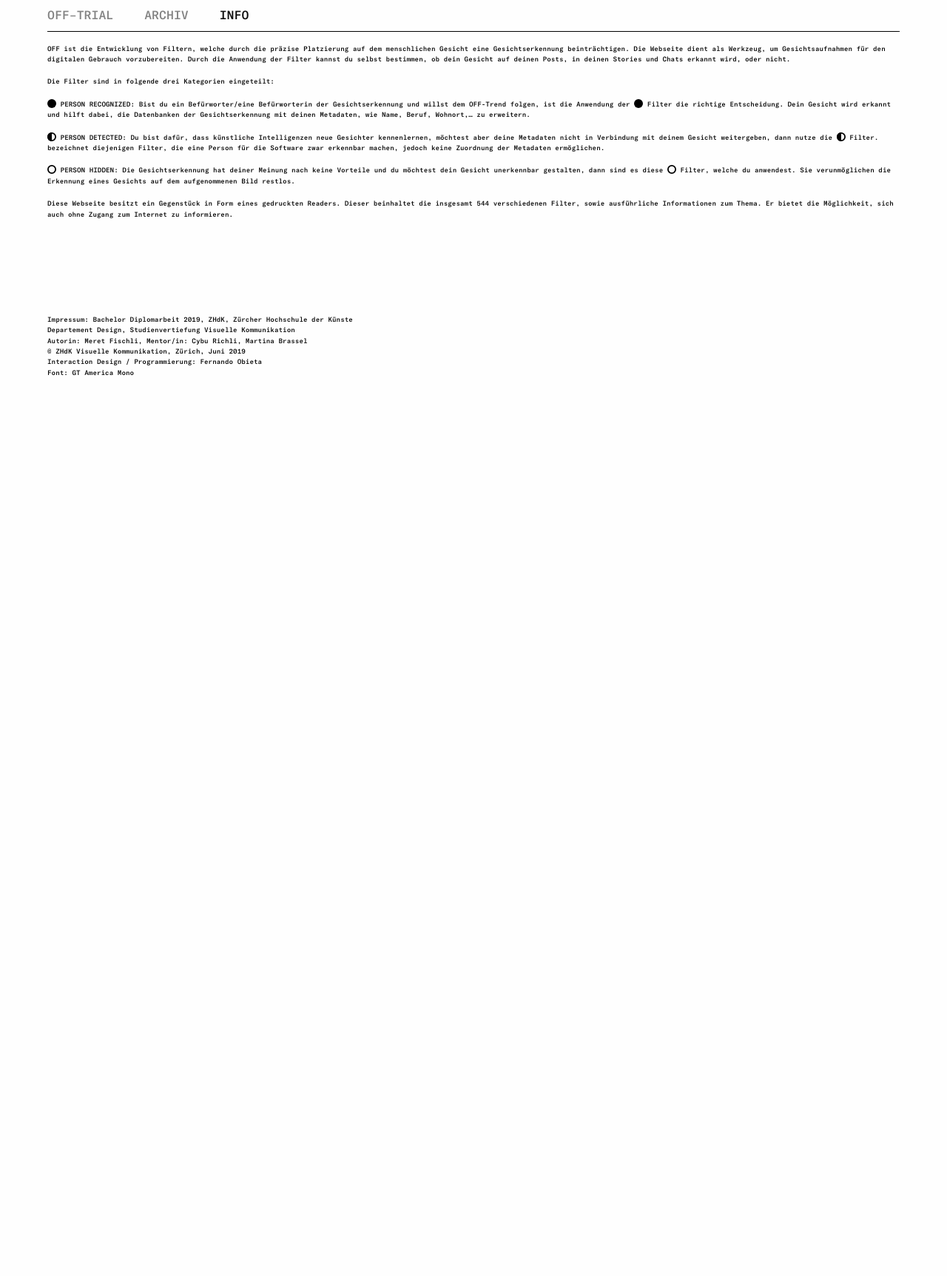
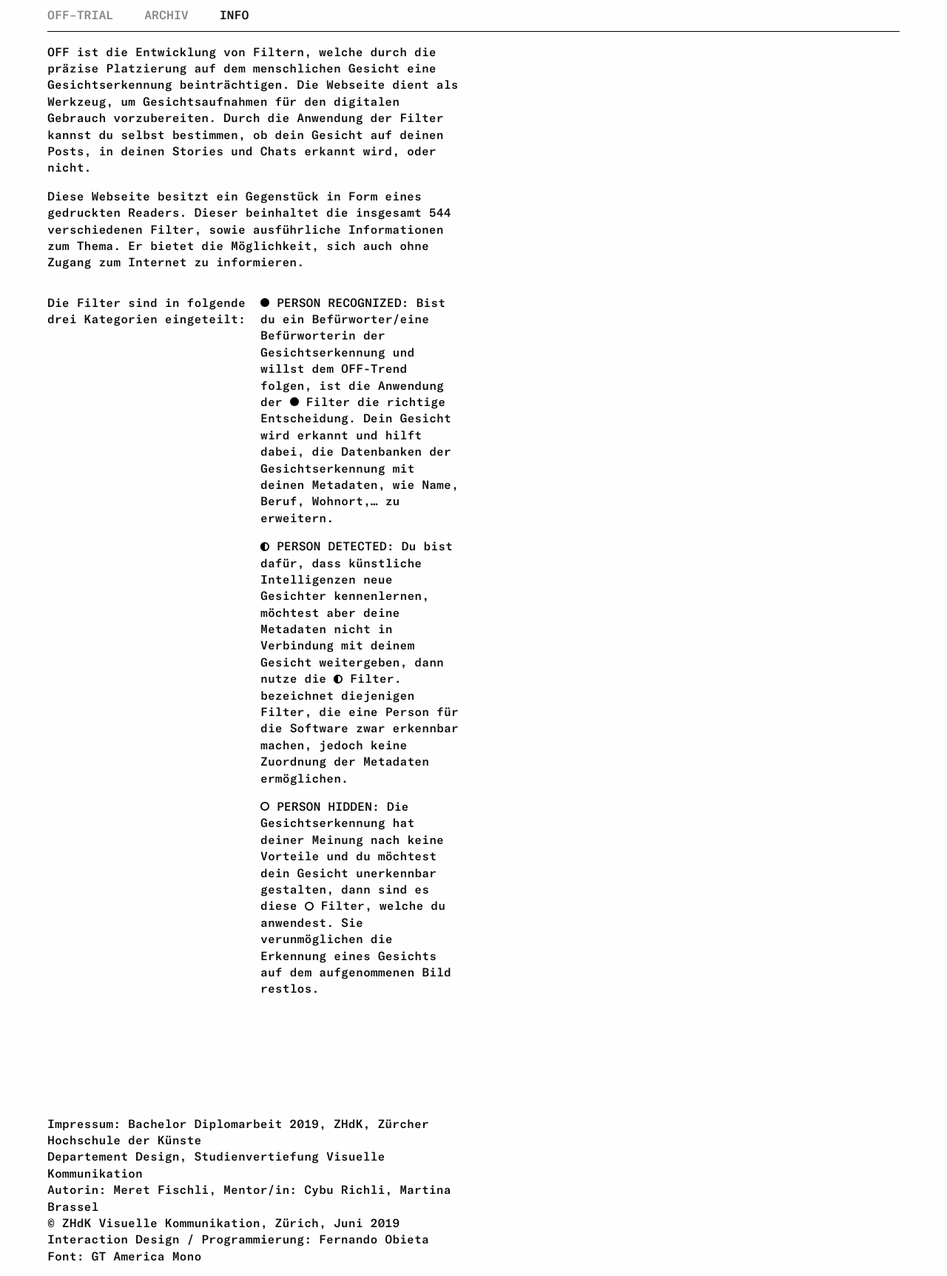
Before and after one commit to blank-tree/OFF, a PHP site: page /info.php in a window 1280 px wide. Shown: the whole page at 74% size. Before the commit the page ends 508 px from the top, so only its background shows below. Run offline with PHP 8.4, Linux system fonts and the light colour scheme.

Commit message:
nice nice nice info page

```diff
--- a/info.php
+++ b/info.php
@@ -13,18 +13,26 @@
 	require_once('elements/header.php');
 	?>
 
-	<div id="main-container-archive" class="">
-
+	<div id="main-container-info" class="">
 		<div id="main-wrapper" class="grid-x grid-padding-x">
-
-			<div class="row" id="info">
-				<div class="cell small-12" style="padding: 0 1rem 0 1rem">
+			<div class="cell small-6">
 				<p>
 					OFF ist die Entwicklung von Filtern, welche durch die präzise Platzierung auf dem menschlichen Gesicht eine Gesichtserkennung beinträchtigen.  Die Webseite dient als Werkzeug, um Gesichtsaufnahmen für den digitalen Gebrauch vorzubereiten. Durch die Anwendung der Filter kannst du selbst bestimmen, ob dein Gesicht auf deinen Posts, in deinen Stories und Chats erkannt wird, oder nicht.
 				</p>
 				<p>
+					Diese Webseite besitzt ein Gegenstück in Form eines gedruckten Readers. Dieser beinhaltet die insgesamt 544 verschiedenen Filter, sowie ausführliche Informationen zum Thema. Er bietet die Möglichkeit, sich auch ohne Zugang zum Internet zu informieren.
+				</p>
+			</div>
+
+		</div>
+
+		<div class="main-wrapper grid-x grid-padding-x">
+			<div class="cell small-3">
+				<p>
 					Die Filter sind in folgende drei Kategorien eingeteilt:
 				</p>
+			</div>
+			<div class="cell small-3">
 				<p>
 					<img src="static/img/recognized.svg" alt="Recognized" class="off-icon"> <span class="upper">Person Recognized</span>: Bist du ein Befürworter/eine Befürworterin der Gesichtserkennung und willst dem OFF-Trend folgen, ist die Anwendung der <img src="static/img/recognized.svg" alt="Recognized" class="off-icon"> Filter die richtige Entscheidung. Dein Gesicht wird erkannt und hilft dabei, die Datenbanken der Gesichtserkennung mit deinen Metadaten, wie Name, Beruf, Wohnort,… zu erweitern.
 				</p>
@@ -34,9 +42,11 @@
 				<p>
 					<img src="static/img/hidden.svg" alt="Hidden" class="off-icon"> <span class="upper">Person Hidden</span>: Die Gesichtserkennung hat deiner Meinung nach keine Vorteile und du möchtest dein Gesicht unerkennbar gestalten, dann sind es diese <img src="static/img/hidden.svg" alt="Hidden" class="off-icon"> Filter, welche du anwendest. Sie verunmöglichen die Erkennung eines Gesichts auf dem aufgenommenen Bild restlos.
 				</p>
-					<p>
-						Diese Webseite besitzt ein Gegenstück in Form eines gedruckten Readers. Dieser beinhaltet die insgesamt 544 verschiedenen Filter, sowie ausführliche Informationen zum Thema. Er bietet die Möglichkeit, sich auch ohne Zugang zum Internet zu informieren.
-					</p>
+			</div>
+		</div>
+
+		<div class="main-wrapper grid-x grid-padding-x">
+			<div class="cell small-6">
 				<p class="impressum">
 					Impressum: Bachelor Diplomarbeit 2019, ZHdK, Zürcher Hochschule der Künste<br>
 					Departement Design, Studienvertiefung Visuelle Kommunikation<br>
@@ -47,7 +57,8 @@
 				</p>
 			</div>
 		</div>
-		</div>
+
+
 
 	</div>
 
--- a/scss/custom.scss
+++ b/scss/custom.scss
@@ -51,7 +51,7 @@ $global-padding: 4rem;
 	}
 }
 
-#main-wrapper {
+#main-wrapper, .main-wrapper {
 	padding: 1rem $global-padding 0 $global-padding;
 }
 
@@ -246,8 +246,15 @@ p.impressum {
 	margin-top: 8rem;
 }
 
-#info {
+#main-container-info {
+	p {
+		line-height: 1.4;
+	}
 	.off-icon {
 		margin-right: 0;
 	}
+	.cell {
+		padding-left: 0;
+	}
+
 }
```
Also changed, not shown: css/app.css. Lines whose indentation alone changed are shown as unchanged.
